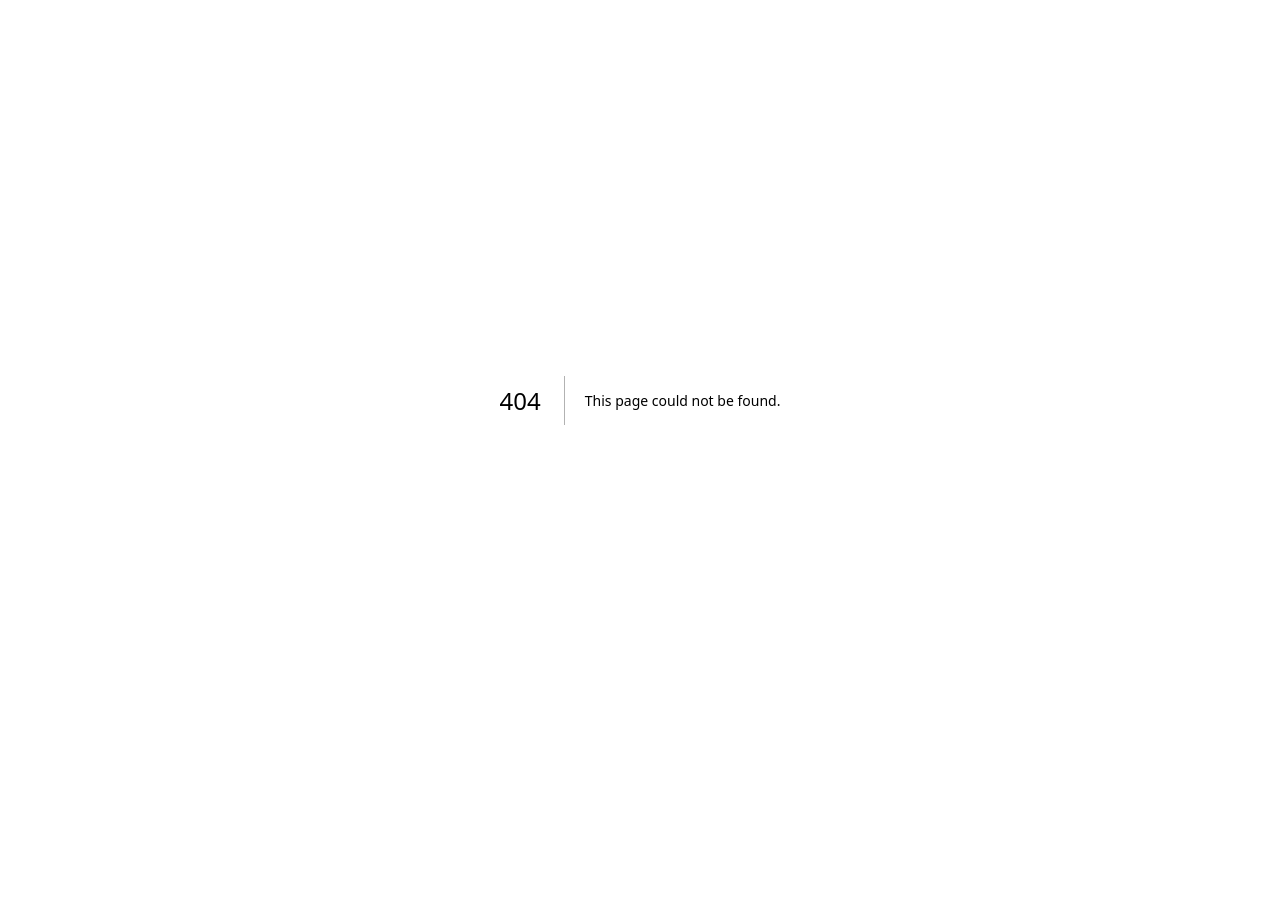
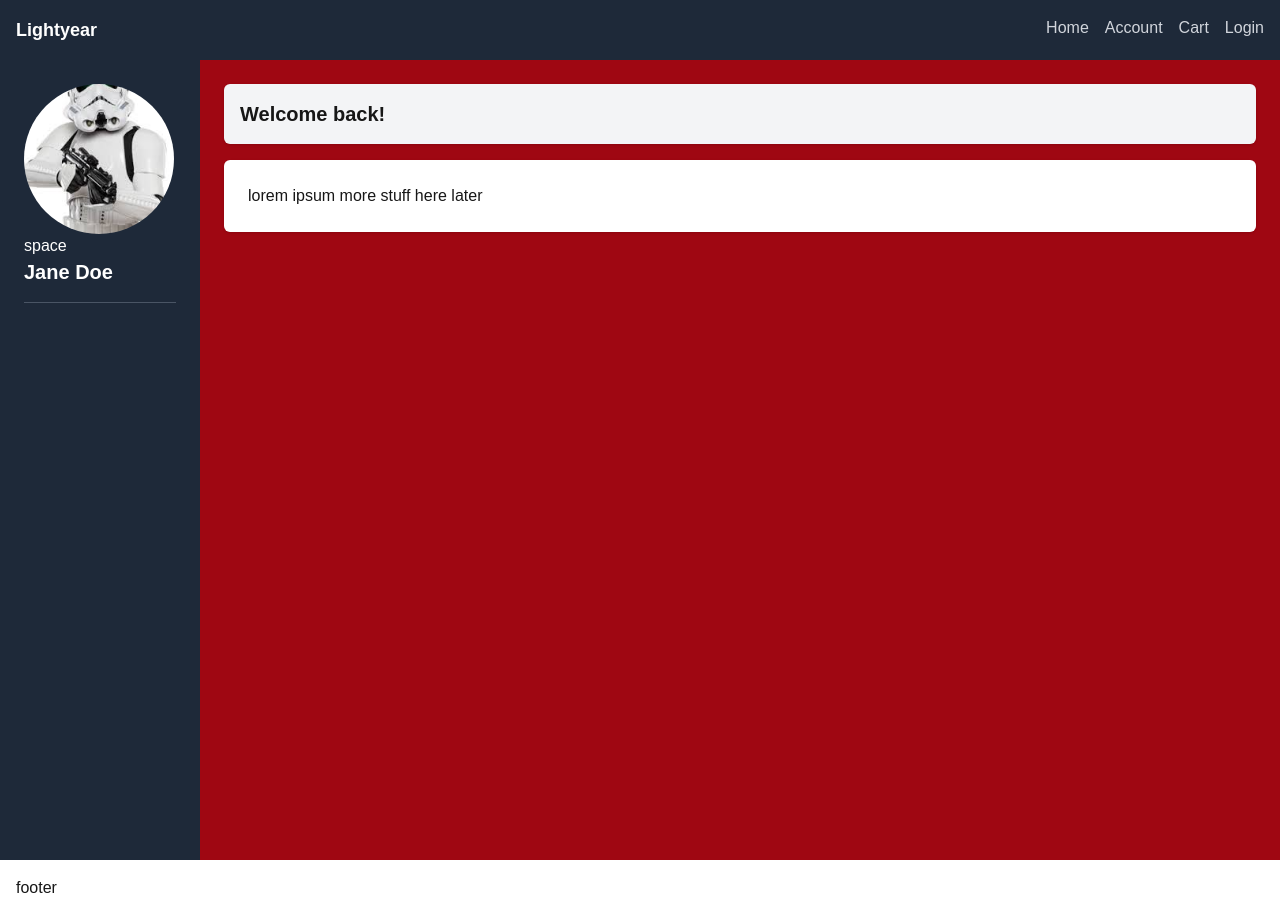
Before and after one commit to yunjianlu/lightyear, a Next.js app in the folder lightyear/: page /profile in a window 1280 px wide. Before the commit this address had no page. Before the commit the page ends 800 px from the top, so only its background shows below. Built offline with nearby package versions, Linux system fonts and the light colour scheme.

Commit message:
basic layout, will work more on this later

```diff
--- a/lightyear/app/nav/nav.js
+++ b/lightyear/app/nav/nav.js
@@ -13,12 +13,12 @@ export default function Nav() {
             </Link>
           </li>
           <li>
-            <Link href="/about" className="text-gray-300 hover:text-white">
+            <Link href="/profile" className="text-gray-300 hover:text-white">
               Account
             </Link>
           </li>
           <li>
-            <Link href="/contact" className="text-gray-300 hover:text-white">
+            <Link href="/cart" className="text-gray-300 hover:text-white">
               Cart
             </Link>
           </li>
--- /dev/null
+++ b/lightyear/app/profile/page.js
@@ -0,0 +1,35 @@
+import Layout from "../components/Layout";
+import Image from 'next/image';
+
+export default function Page() {
+  return (
+    <Layout>
+      <div className="min-h-screen flex">
+        <aside className="w-50 bg-gray-800 text-white p-6 flex flex-col">
+        {/* w=width */}
+        <div className="w-[150px] h-[150px] rounded-full overflow-hidden flex items-center justify-center">
+            <Image
+              src="/image.jpg"
+              alt="profile picture"
+              height={150}
+              width={150}
+              className="object-contain"
+              />
+              </div>
+              <div> space</div>
+              <p className="text-xl text-left font-bold">Jane Doe</p>
+
+              <hr className="my-4 border-gray-600" />
+        </aside>
+        <main className="flex-1 p-6">
+        <header className="bg-gray-100 p-4 mb-4 rounded-md shadow">
+          <h1 className="text-xl font-semibold">Welcome back!</h1>
+        </header>
+        <section className="bg-white p-6 rounded-md shadow">
+          <p>lorem ipsum more stuff here later</p>
+        </section>
+        </main>
+      </div>
+
+    </Layout>);
+}
```
Also changed, not shown: lightyear/app/product/page.js (added), lightyear/app/product/productPage.js (deleted), lightyear/app/profile/profilePage.js (deleted), lightyear/public/image.jpg (added).
